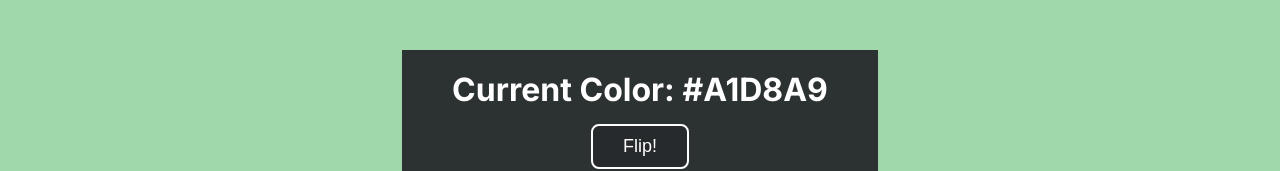
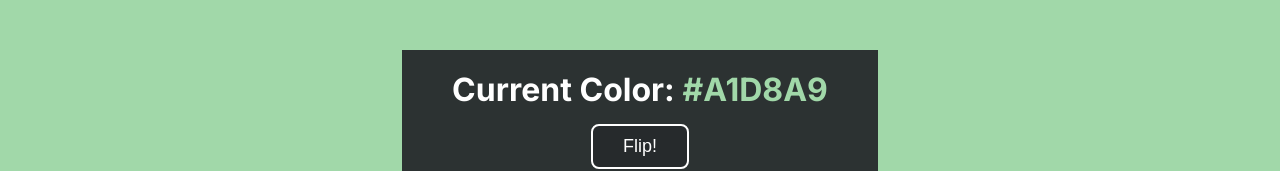
Before and after one commit to wojcraft/hexter, a website built with Vite: page src/index.html in a window 1280 px wide. Shown: the part 285-456 px from the top of the page. Built offline with nearby package versions, Linux system fonts and the light colour scheme.

Commit message:
Migrate to Data Attributes, Display hex value of color on page title and color the string that displays hex string

```diff
--- a/src/index.html
+++ b/src/index.html
@@ -14,7 +14,7 @@
     </header>
     <main>
       <div class="colorflip">
-        <h1>Current Color: <span class="color">#f1f5f8</span></h1>
+        <h1>Current Color: <span class="color" data-text-color="#000">#f1f5f8</span></h1>
         <button class="flip">Flip!</button>
       </div>
     </main>
--- a/src/main.js
+++ b/src/main.js
@@ -2,7 +2,7 @@ const hex = [0,1,2,3,4,5,6,7,8,9,"A","B","C","D","E","F"]
 
 const main = document.querySelector("main")
 const btn = document.querySelector(".flip")
-const color = document.querySelector(".color")
+const color = document.querySelector("span.color")
 const link = document.querySelector("a")
 
 const getRandomNumber = () => {
@@ -19,6 +19,12 @@ const flip = () => {
   color.textContent = hexColor
   document.body.style.background = hexColor
   link.style.color = hexColor
+
+  color.dataset.textColor = hexColor
+  let attrTextColor = color.dataset.textColor
+  color.style.color = attrTextColor
+
+  document.title = `${hexColor} - Hexter`
 }
 
 btn.addEventListener("click", flip)
--- a/src/style.css
+++ b/src/style.css
@@ -44,6 +44,10 @@ header, footer {
   background: var(--color-background);
 }
 
+.color {
+  color: attr(text-color);
+}
+
 .flip {
   padding: 10px 30px;
   font-size: 18px;
@@ -59,7 +63,6 @@ a {
   font-weight: 600;
 }
 
-/* Mobile Layout */
 @media (max-width: 500px) {
   .colorflip {
     width: 100vw;
```
